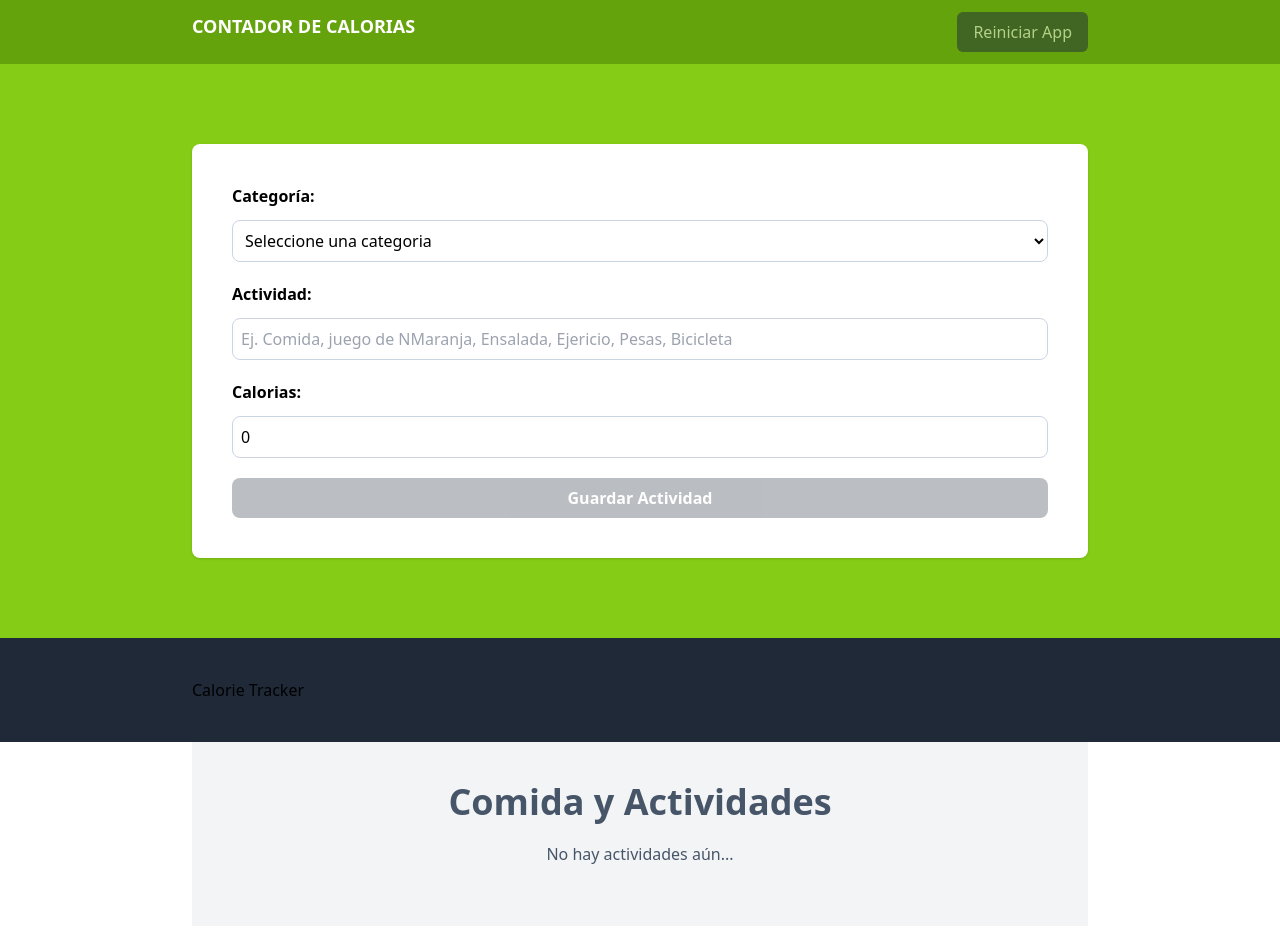
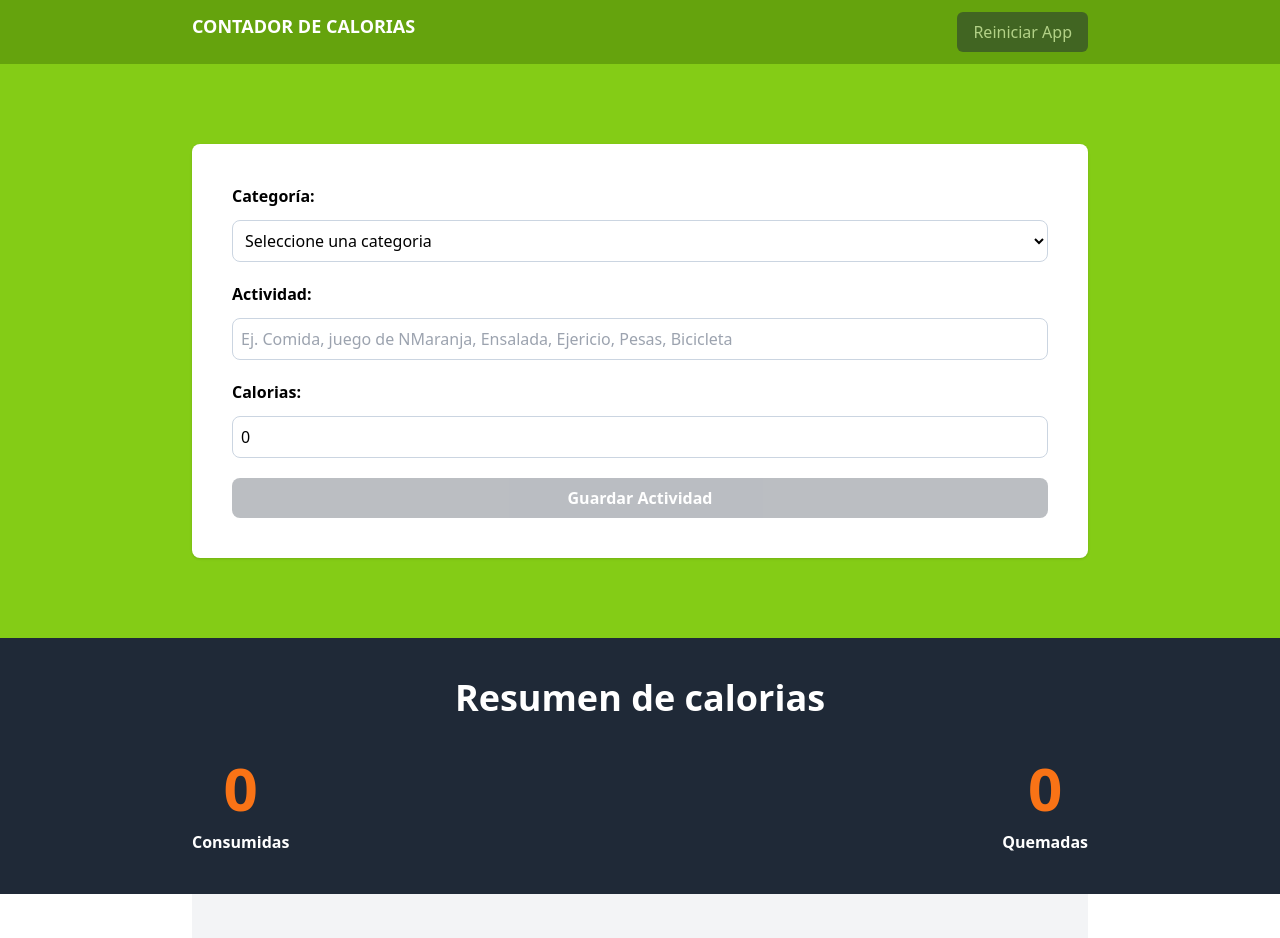
Before and after one commit to be-tho/count-calories, a React (Vite) app: page / in a window 1280 px wide. Shown: the top 938 px of the page. Built offline with nearby package versions, Linux system fonts and the light colour scheme.

Commit message:
resumen de calorias

```diff
--- a/src/components/CalorieTracker.tsx
+++ b/src/components/CalorieTracker.tsx
@@ -1,3 +1,4 @@
+import { useMemo } from "react"
 import { Activity } from "../types"
 
 type CalorieTrackerProps = {
@@ -5,9 +6,25 @@
 }
 
 export default function CalorieTracker({activities}: CalorieTrackerProps){
+
+    //contadores
+    const caloriesConsumed = useMemo(() => activities.reduce((acc, activity) => activity.category === 1 ? acc + activity.calories : acc, 0), [activities])
+    const caloriesBurned = useMemo(() => activities.reduce((acc, activity) => activity.category === 2 ? acc + activity.calories : acc, 0), [activities])
+
     return (
-        <div>
-            <h2>Calorie Tracker</h2>
-        </div>
+        <>
+            <h2 className="text-4xl font-black text-white text-center">Resumen de calorias</h2>
+
+            <div className="flex flex-col items-center md:justify-between md:flex-row gap-5 mt-10">
+                <p className="text-white text-center font-bold rounded-full grid grid-cols-1 gap-3">
+                    <span className="font-black text-6xl text-orange-500">{caloriesConsumed}</span>
+                    Consumidas
+                </p>
+                <p className="text-white text-center font-bold rounded-full grid grid-cols-1 gap-3">
+                    <span className="font-black text-6xl text-orange-500">{caloriesBurned}</span>
+                    Quemadas
+                </p>
+            </div>
+        </>
     )
 }
--- a/src/data/categories.ts
+++ b/src/data/categories.ts
@@ -12,21 +12,5 @@
     {
         id: 2,
         name: "Ejercicio",
-    },
-    {
-        id: 3,
-        name: "Ensalada",
-    },
-    {
-        id: 4,
-        name: "Pesas",
-    },
-    {
-        id: 5,
-        name: "Bicicleta",
-    },
-    {
-        id: 6,
-        name: "Juego de Naranja",
-    },
+    }
 ]
```
